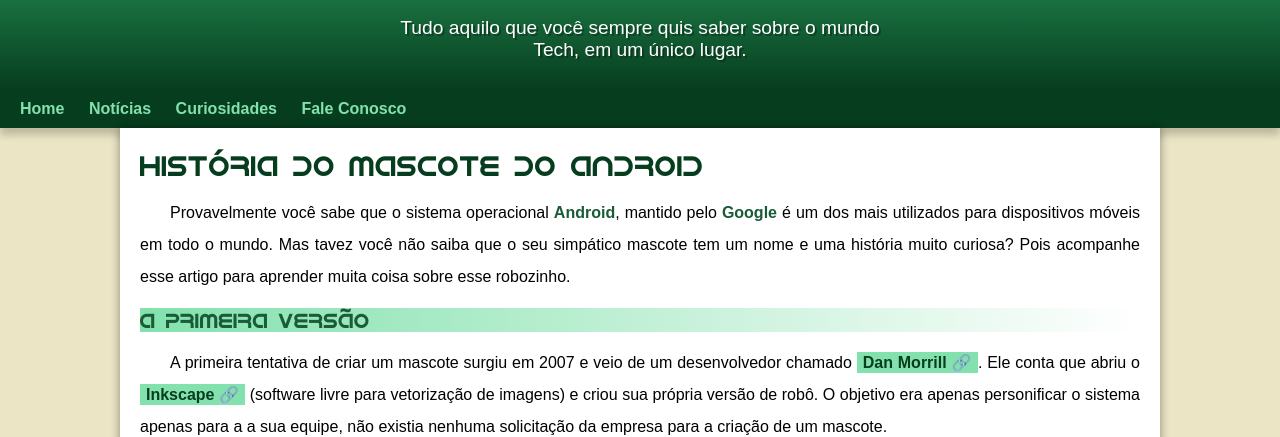
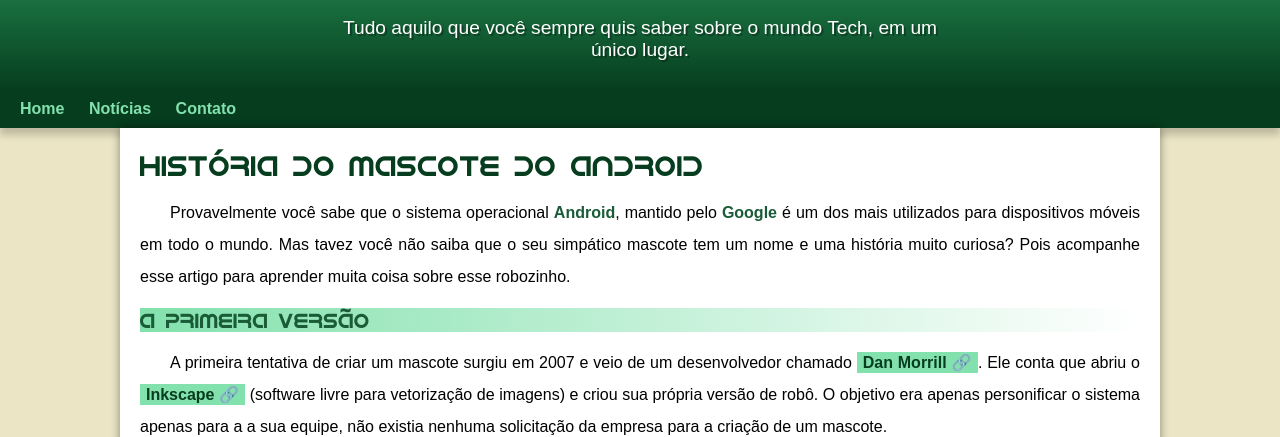
Before and after one commit to Rafael-GSousa/projeto-android, a plain HTML site: page index.html in a window 1280 px wide. Shown: the part 100-537 px from the top of the page. Drawn offline with Linux system fonts and the light colour scheme.

Commit message:
problema de padding corrigido

```diff
--- a/index.html
+++ b/index.html
@@ -15,8 +15,7 @@
     <nav>
         <a href="#">Home</a>
         <a href="#">Notícias</a>
-        <a href="#">Curiosidades</a>
-        <a href="#">Fale Conosco</a>
+        <a href="#">Contato</a>
     </nav>
 
 
--- a/style/style.css
+++ b/style/style.css
@@ -69,10 +69,9 @@
     font-family: var(--fonte-padrao);
     font-size: 1.2em;
     color: white;
-    max-width: 500px;
+    max-width: 600px;
     margin: auto;
-    margin-bottom: 30px;
-    padding: 0 10px;
+    padding-bottom: 0px 10px 50px 10px;
     text-shadow: 2px 2px 0px rgba(0, 0, 0, 0.315);
 }
 
```
